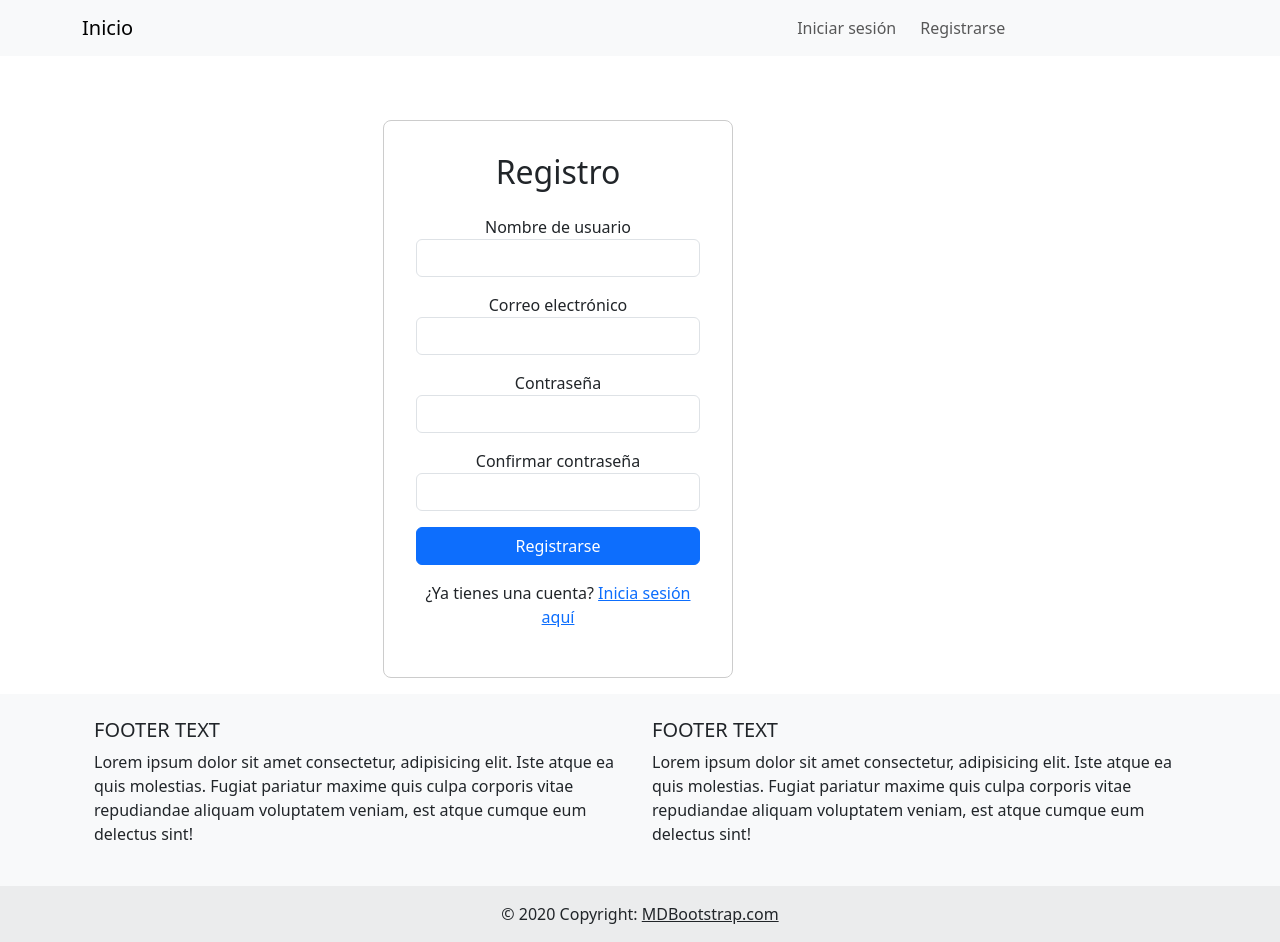
After one commit to mateodm/django, a Django app: page /register/ in a window 1280 px wide. The commit adds this page. Run offline with Django 5.2, Linux system fonts and the light colour scheme.

Commit message:
login-register

```diff
--- a/preentrega/settings.py
+++ b/preentrega/settings.py
@@ -115,9 +115,8 @@ USE_TZ = True
 
 # Static files (CSS, JavaScript, Images)
 # https://docs.djangoproject.com/en/5.0/howto/static-files/
-
+LOGIN_URL = '/login'
 STATIC_URL = '/static/'
-
 # Default primary key field type
 # https://docs.djangoproject.com/en/5.0/ref/settings/#default-auto-field
 
--- a/preentrega/urls.py
+++ b/preentrega/urls.py
@@ -36,4 +36,7 @@ urlpatterns = [
     path('editar_gorras/<int:id>/', editar_gorra, name='editar_gorra'),
     path('borrar_gorra/<int:id>/', borrar_gorra, name='borrar_gorra'),
     path('gorras/find/', search_gorras, name="search_gorras"),
+    path("login/", login_request, name="login"),
+    path('register/', register, name='register'),
+    path("logout/", logout_view, name="logout")
 ]
--- a/proyectocoder/static/proyectocoder/css/style.css
+++ b/proyectocoder/static/proyectocoder/css/style.css
@@ -15,3 +15,6 @@
 .crud {
     font-size: 10px;
 }
+.iniciar-sesion {
+    margin-left: 100px;
+}
--- a/proyectocoder/templates/padre.html
+++ b/proyectocoder/templates/padre.html
@@ -19,6 +19,7 @@
                 <span class="navbar-toggler-icon"></span>
             </button>
             <div class="collapse navbar-collapse" id="navbarNav">
+                {% if user.is_authenticated %}
                 <ul class="navbar-nav">
                     <li class="nav-item">
                         <a class="nav-link" href="/remeras">Remeras</a>
@@ -29,7 +30,20 @@
                     <li class="nav-item">
                         <a class="nav-link" href="/calzado">Calzado</a>
                     </li>
+                    <li class="nav-item">
+                        <a class="nav-link" href="/logout">Cerrar sesión</a>
+                    </li>
                 </ul>
+                {% else %}
+                <ul class="navbar-nav nav-login">
+                    <li class="nav-item me-2">
+                        <a class="nav-link" href="/login">Iniciar sesión</a>
+                    </li>
+                    <li  class="nav-item me-2">
+                        <a class="nav-link" href="/register">Registrarse</a>
+                    </li>
+                </ul>
+                {% endif %}
             </div>
         </div>
     </nav>
@@ -37,11 +51,8 @@
         {% block content %} {% endblock %}
     </div>
     <footer class="bg-body-tertiary text-center text-lg-start">
-        <!-- Grid container -->
         <div class="container p-4">
-            <!--Grid row-->
             <div class="row">
-                <!--Grid column-->
                 <div class="col-lg-6 col-md-12 mb-4 mb-md-0">
                     <h5 class="text-uppercase">Footer text</h5>
 
@@ -51,9 +62,6 @@
                         voluptatem veniam, est atque cumque eum delectus sint!
                     </p>
                 </div>
-                <!--Grid column-->
-
-                <!--Grid column-->
                 <div class="col-lg-6 col-md-12 mb-4 mb-md-0">
                     <h5 class="text-uppercase">Footer text</h5>
 
@@ -63,19 +71,19 @@
                         voluptatem veniam, est atque cumque eum delectus sint!
                     </p>
                 </div>
-                <!--Grid column-->
             </div>
-            <!--Grid row-->
         </div>
-        <!-- Grid container -->
 
-        <!-- Copyright -->
         <div class="text-center p-3" style="background-color: rgba(0, 0, 0, 0.05);">
             © 2020 Copyright:
             <a class="text-body" href="https://mdbootstrap.com/">MDBootstrap.com</a>
         </div>
-        <!-- Copyright -->
     </footer>
 </body>
 
+<style>
+.nav-login {
+    margin-left: 50vw;
+}
+</style>
 </html>
--- /dev/null
+++ b/proyectocoder/templates/registro.html
@@ -0,0 +1,47 @@
+{% extends 'padre.html' %}
+{% block content %}
+
+<style>
+    .register-form {
+        width: 350px;
+    }
+
+</style>
+<div class="card-auth container mt-5">
+    <div class="row justify-content-center">
+        <div class="col-md-6">
+            <div class="card register-form">
+                <div class="card-body">
+                    <h2 class="card-title text-center mb-4">Registro</h2>
+                    <form action="" method="POST">
+                        {% csrf_token %}
+                        <div class="form-group mb-3">
+                            <label for="id_username">Nombre de usuario</label>
+                            <input type="text" name="username" class="form-control" id="id_username" required>
+                        </div>
+                        <div class="form-group mb-3">
+                            <label for="id_email">Correo electrónico</label>
+                            <input type="email" name="email" class="form-control" id="id_email" required>
+                        </div>
+                        <div class="form-group mb-3">
+                            <label for="id_password1">Contraseña</label>
+                            <input type="password" name="password1" class="form-control" id="id_password1" required>
+                        </div>
+                        <div class="form-group mb-3">
+                            <label for="id_password2">Confirmar contraseña</label>
+                            <input type="password" name="password2" class="form-control" id="id_password2" required>
+                        </div>
+                        <div class="d-grid">
+                            <button type="submit" class="btn btn-primary btn-block">Registrarse</button>
+                        </div>
+                    </form>
+                    <div class="text-center mt-3">
+                        <p>¿Ya tienes una cuenta? <a href="{% url 'login' %}">Inicia sesión aquí</a></p>
+                    </div>
+                </div>
+            </div>
+        </div>
+    </div>
+</div>
+
+{% endblock %}
--- a/proyectocoder/views.py
+++ b/proyectocoder/views.py
@@ -1,24 +1,33 @@
 from django.shortcuts import render, redirect, get_object_or_404
+from django.contrib.auth.decorators import login_required
 from django.http import HttpResponse
 from django.urls import reverse
 from proyectocoder.models import *
 from proyectocoder.forms import *
+from django.contrib.auth.forms import AuthenticationForm
+from django.contrib.auth import login, logout, authenticate
+from django.contrib.auth.forms import UserCreationForm
 
 def inicio(req):
     return render(req, "index.html")
+
+@login_required
 def ver_remeras(req):
     remeras = Remeras.objects.all()
     all = {"remeras": remeras}
     return render(req, "remeras.html", all)
+@login_required
 def ver_gorras(req):
     gorras = Gorras.objects.all()
     all = {"gorras": gorras}
     return render(req, "gorras.html", all)
+@login_required
 def ver_calzado(req):
     calzado = Calzado.objects.all()
     all = {"calzados": calzado}
     return render(req, "calzado.html", all)
 
+@login_required
 def post_gorras(request):
     if request.method == 'POST':
         form = GorraForm(request.POST)
@@ -29,6 +38,7 @@ def post_gorras(request):
         form = GorraForm()
     return render(request, 'gorras.html', {'form': form})
 
+@login_required
 def editar_gorra(request, id):
     gorra = get_object_or_404(Gorras, id=id)
 
@@ -42,6 +52,7 @@ def editar_gorra(request, id):
 
     return render(request, 'editar_gorra.html', {'form': form, 'gorra': gorra})
 
+@login_required
 def borrar_gorra(request, id):
     gorra = get_object_or_404(Gorras, id=id)
 
@@ -51,6 +62,7 @@ def borrar_gorra(request, id):
 
     return render(request, 'borrar_gorra.html', {'gorra': gorra})
 
+@login_required
 def post_calzado(request):
     if request.method == 'POST':
         form = CalzadoForm(request.POST)
@@ -73,6 +85,7 @@ def editar_calzado(request, id):
 
     return render(request, 'editar_calzado.html', {'form': form, 'calzado': calzado})
 
+@login_required
 def borrar_calzado(request, id):
     calzado = get_object_or_404(Calzado, id=id)
 
@@ -82,6 +95,7 @@ def borrar_calzado(request, id):
 
     return render(request, 'borrar_calzado.html', {'calzado': calzado})
 
+@login_required
 def post_remeras(request):
     if request.method == 'POST':
         form = RemeraForm(request.POST)
@@ -92,6 +106,7 @@ def post_remeras(request):
         form = RemeraForm()
     return render(request, 'remeras.html', {'form': form})
 
+@login_required
 def editar_remera(request, id):
     remera = get_object_or_404(Remeras, id=id)
 
@@ -105,6 +120,7 @@ def editar_remera(request, id):
 
     return render(request, 'editar_remera.html', {'form': form, 'remera': remera})
 
+@login_required
 def borrar_remera(request, id):
     remera = get_object_or_404(Remeras, id=id)
 
@@ -114,20 +130,59 @@ def borrar_remera(request, id):
 
     return render(request, 'borrar_remera.html', {'remera': remera})
 
+@login_required
 def search_remeras(request):
     if request.method == "GET":
         input = request.GET["nombre"]
         result = Remeras.objects.filter(nombre__icontains=input)
         return render(request, 'find_remeras.html', {'result': result, 'input': input})
 
+@login_required
 def search_gorras(request):
         if request.method == "GET":
             input = request.GET["nombre"]
             result = Gorras.objects.filter(nombre__icontains=input)
             return render(request, 'find_gorras.html', {'result': result, 'input': input})
 
+@login_required
 def search_calzado(request):
         if request.method == "GET":
             input = request.GET["modelo"]
             result = Calzado.objects.filter(modelo__icontains=input)
             return render(request, 'find_calzado.html', {'result': result, 'input': input})
+
+def register(request):
+    if request.method == 'POST':
+        form = UserCreationForm(request.POST)
+        if form.is_valid():
+            form.save()
+            username = form.cleaned_data.get('username')
+            raw_password = form.cleaned_data.get('password1')
+            user = authenticate(username=username, password=raw_password)
+            login(request, user)
+            return redirect('/')
+    else:
+        form = UserCreationForm()
+    return render(request, 'registro.html', {'form': form})
+
+def login_request(request):
+    if request.method == "POST":
+        form = AuthenticationForm(request, data=request.POST)
+        if form.is_valid():
+            usuario = form.cleaned_data.get("username")
+            contraseña = form.cleaned_data.get("password")
+            user = authenticate(username= usuario, password = contraseña)
+
+            if user is not None:
+                login(request, user)
+                return render(request, "index.html")
+            else:
+                return render(request, "iniciar_sesion.html")
+        else:
+            return render(request, "iniciar_sesion.html")
+    form = AuthenticationForm()
+    return render(request, "iniciar_sesion.html", {"form": form})
+
+def logout_view(request):
+    logout(request)
+    return redirect("/")
```
Also changed, not shown: proyectocoder/forms.py (+10 -0 lines), proyectocoder/templates/iniciar_sesion.html (added, +39 -0 lines), db.sqlite3, proyectocoder/models.py (line endings or trailing spaces), readme.md.
